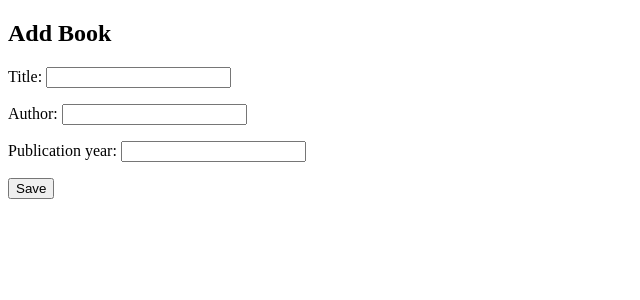
After one commit to M-Patric/Alx_DjangoLearnLab, a Django app: page /relationship_app/books/add/ in a window 1280 px wide. The commit adds this page. Shown: the top 300 px of the page, without its empty margins (0-640 px from the left). Run offline with Django 5.2, Linux system fonts and the light colour scheme; the visitor is signed in with stand-in values (Sample User, id 1).

Commit message:
Implementing custom permissions in Django

```diff
--- /dev/null
+++ b/django-models/LibraryProject/relationship_app/forms.py
@@ -0,0 +1,7 @@
+from django import forms
+from .models import Book
+
+class BookForm(forms.ModelForm):
+    class Meta:
+        model = Book
+        fields = ['title', 'author', 'publication_year']
--- a/django-models/LibraryProject/relationship_app/models.py
+++ b/django-models/LibraryProject/relationship_app/models.py
@@ -2,7 +2,7 @@ from django.db import models
 from django.contrib.auth.models import User
 from django.db.models.signals import post_save
 from django.dispatch import receiver
-
+from django.db import models
 class UserProfile(models.Model):
     ROLE_ADMIN = "Admin"
     ROLE_LIBRARIAN = "Librarian"
@@ -31,3 +31,17 @@ def create_user_profile(sender, instance, created, **kwargs):
 @receiver(post_save, sender=User)
 def save_user_profile(sender, instance, **kwargs):
     instance.userprofile.save()
+class Book(models.Model):
+    title = models.CharField(max_length=100)
+    author = models.CharField(max_length=100)
+    publication_year = models.PositiveIntegerField()
+
+    def __str__(self):
+        return self.title
+
+    class Meta:
+        permissions = [
+            ("can_add_book", "Can add book"),
+            ("can_change_book", "Can change book"),
+            ("can_delete_book", "Can delete book"),
+        ]
--- /dev/null
+++ b/django-models/LibraryProject/relationship_app/templates/relationship_app/add_book.html
@@ -0,0 +1,12 @@
+<!DOCTYPE html>
+<html>
+<head><title>Add Book</title></head>
+<body>
+<h2>Add Book</h2>
+<form method="post">
+  {% csrf_token %}
+  {{ form.as_p }}
+  <button type="submit">Save</button>
+</form>
+</body>
+</html>
--- a/django-models/LibraryProject/relationship_app/urls.py
+++ b/django-models/LibraryProject/relationship_app/urls.py
@@ -6,6 +6,10 @@ urlpatterns = [
     path("admin-view/", views.admin_view, name="admin_view"),
     path("librarian-view/", views.librarian_view, name="librarian_view"),
     path("member-view/", views.member_view, name="member_view"),
+    path("books/", views.list_books, name="list_books"),
+    path("books/add/", views.add_book, name="add_book"),
+    path("books/<int:book_id>/edit/", views.edit_book, name="edit_book"),
+    path("books/<int:book_id>/delete/", views.delete_book, name="delete_book"),
 
 
     # Authentication URLs
--- a/django-models/LibraryProject/relationship_app/views.py
+++ b/django-models/LibraryProject/relationship_app/views.py
@@ -65,3 +65,48 @@ def librarian_view(request):
 @role_required("Member")
 def member_view(request):
     return render(request, "relationship_app/member_view.html", {"user": request.user})
+
+# relationship_app/views.py
+from django.shortcuts import render, redirect, get_object_or_404
+from django.contrib.auth.decorators import permission_required
+from .models import Book
+from .forms import BookForm  # we'll create this below if missing
+
+# View: list all books
+def list_books(request):
+    books = Book.objects.all()
+    return render(request, "relationship_app/list_books.html", {"books": books})
+
+# Add book — only for users with 'can_add_book'
+@permission_required('relationship_app.can_add_book', raise_exception=True)
+def add_book(request):
+    if request.method == "POST":
+        form = BookForm(request.POST)
+        if form.is_valid():
+            form.save()
+            return redirect("list_books")
+    else:
+        form = BookForm()
+    return render(request, "relationship_app/add_book.html", {"form": form})
+
+# Edit book — only for users with 'can_change_book'
+@permission_required('relationship_app.can_change_book', raise_exception=True)
+def edit_book(request, book_id):
+    book = get_object_or_404(Book, id=book_id)
+    if request.method == "POST":
+        form = BookForm(request.POST, instance=book)
+        if form.is_valid():
+            form.save()
+            return redirect("list_books")
+    else:
+        form = BookForm(instance=book)
+    return render(request, "relationship_app/edit_book.html", {"form": form, "book": book})
+
+# Delete book — only for users with 'can_delete_book'
+@permission_required('relationship_app.can_delete_book', raise_exception=True)
+def delete_book(request, book_id):
+    book = get_object_or_404(Book, id=book_id)
+    if request.method == "POST":
+        book.delete()
+        return redirect("list_books")
+    return render(request, "relationship_app/delete_book.html", {"book": book})
```
Also changed, not shown: django-models/LibraryProject/relationship_app/templates/relationship_app/delete_book.html (added, +13 -0 lines), django-models/LibraryProject/relationship_app/templates/relationship_app/edit_book.html (added, +12 -0 lines), django-models/LibraryProject/relationship_app/templates/relationship_app/list_books.html (+14 -11 lines), django-models/LibraryProject/db.sqlite3, django-models/LibraryProject/relationship_app/migrations/0003_book.py (added).
